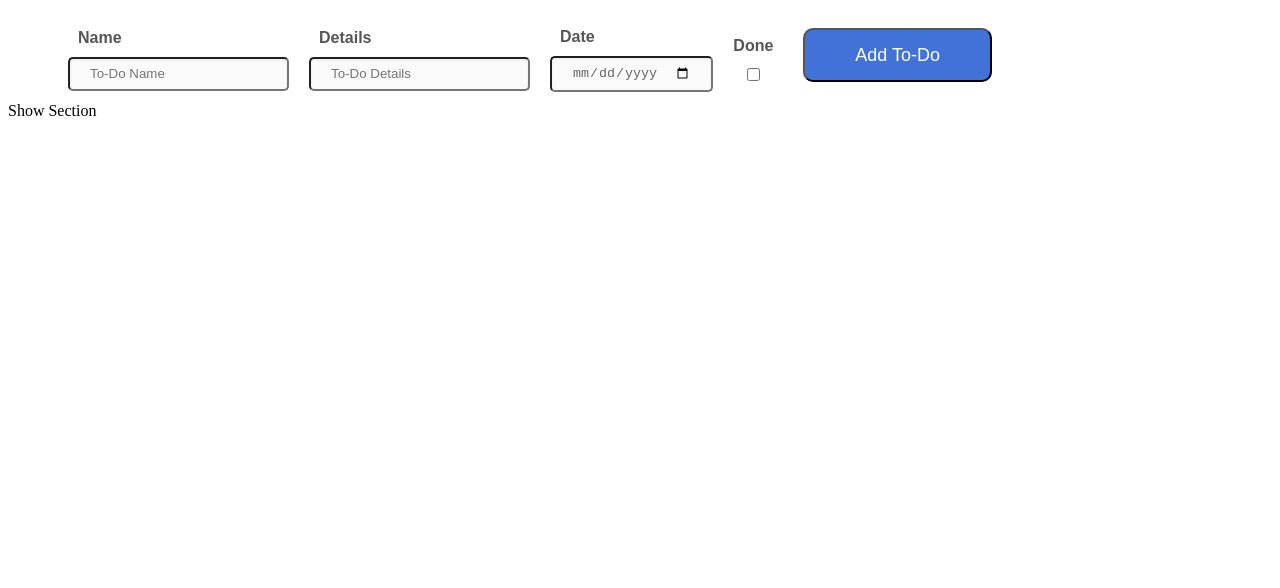
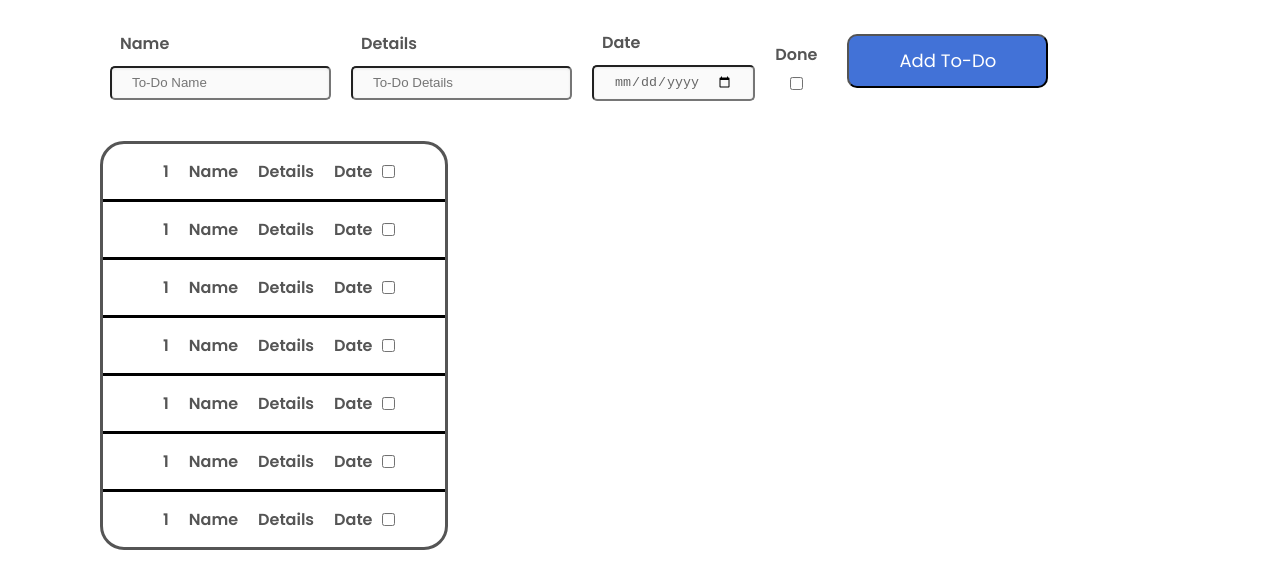
Before and after one commit to GSG-G8/Muhmd-ToDo, a plain HTML site: page index.html in a window 1280 px wide. Drawn offline with Linux system fonts and the light colour scheme.

Commit message:
Complete Show Section Relates #6

```diff
--- a/css/style.css
+++ b/css/style.css
@@ -1,10 +1,18 @@
+* {
+  margin: 0;
+  padding: 0;
+}
+main {
+  display: flex;
+  flex-direction: column;
+  align-items: flex-start;
+}
+section {
+  margin: 20px 20px 20px 100px;
+}
 .form__div {
   display: flex;
   align-items: center;
-  margin-right: 100px;
-  background-color: #fff;
-  padding: 10px 50px;
-  border-radius: 10px;
 }
 
 .form__label-input-div {
@@ -45,3 +53,19 @@ label {
   font-family: "Poppins", "Arial", "Helvetica Neue", sans-serif;
   margin-left: 20px;
 }
+
+.show-section {
+  border: 3px solid #555;
+  border-radius: 24px;
+}
+
+.showSection__div {
+  display: flex;
+  align-items: center;
+  padding: 5px 50px;
+  border-bottom: 3px solid #000;
+}
+
+.showSection__div:last-child {
+  border: none;
+}
--- a/index.html
+++ b/index.html
@@ -4,6 +4,10 @@
     <meta charset="UTF-8" />
     <meta name="viewport" content="width=device-width, initial-scale=1.0" />
     <meta http-equiv="X-UA-Compatible" content="ie=edge" />
+    <link
+      href="https://fonts.googleapis.com/css?family=Poppins:400,500,600,700&display=swap"
+      rel="stylesheet"
+    />
     <link rel="stylesheet" href="css/style.css" />
     <title>Muhmd ToDo</title>
   </head>
@@ -34,7 +38,55 @@
         </div>
       </section>
       <section class="show-section">
-        Show Section
+        <div class="showSection__div">
+          <label for="id" class="show__label">1</label>
+          <label for="name" class="show__label">Name</label>
+          <label for="details" class="show__label"> Details</label>
+          <label for="date" class="show__label"> Date</label>
+          <input type="checkbox" />
+        </div>
+        <div class="showSection__div">
+          <label for="id" class="show__label">1</label>
+          <label for="name" class="show__label">Name</label>
+          <label for="details" class="show__label"> Details</label>
+          <label for="date" class="show__label"> Date</label>
+          <input type="checkbox" />
+        </div>
+        <div class="showSection__div">
+          <label for="id" class="show__label">1</label>
+          <label for="name" class="show__label">Name</label>
+          <label for="details" class="show__label"> Details</label>
+          <label for="date" class="show__label"> Date</label>
+          <input type="checkbox" />
+        </div>
+        <div class="showSection__div">
+          <label for="id" class="show__label">1</label>
+          <label for="name" class="show__label">Name</label>
+          <label for="details" class="show__label"> Details</label>
+          <label for="date" class="show__label"> Date</label>
+          <input type="checkbox" />
+        </div>
+        <div class="showSection__div">
+          <label for="id" class="show__label">1</label>
+          <label for="name" class="show__label">Name</label>
+          <label for="details" class="show__label"> Details</label>
+          <label for="date" class="show__label"> Date</label>
+          <input type="checkbox" />
+        </div>
+        <div class="showSection__div">
+          <label for="id" class="show__label">1</label>
+          <label for="name" class="show__label">Name</label>
+          <label for="details" class="show__label"> Details</label>
+          <label for="date" class="show__label"> Date</label>
+          <input type="checkbox" />
+        </div>
+        <div class="showSection__div">
+          <label for="id" class="show__label">1</label>
+          <label for="name" class="show__label">Name</label>
+          <label for="details" class="show__label"> Details</label>
+          <label for="date" class="show__label"> Date</label>
+          <input type="checkbox" />
+        </div>
       </section>
     </main>
   </body>
```
